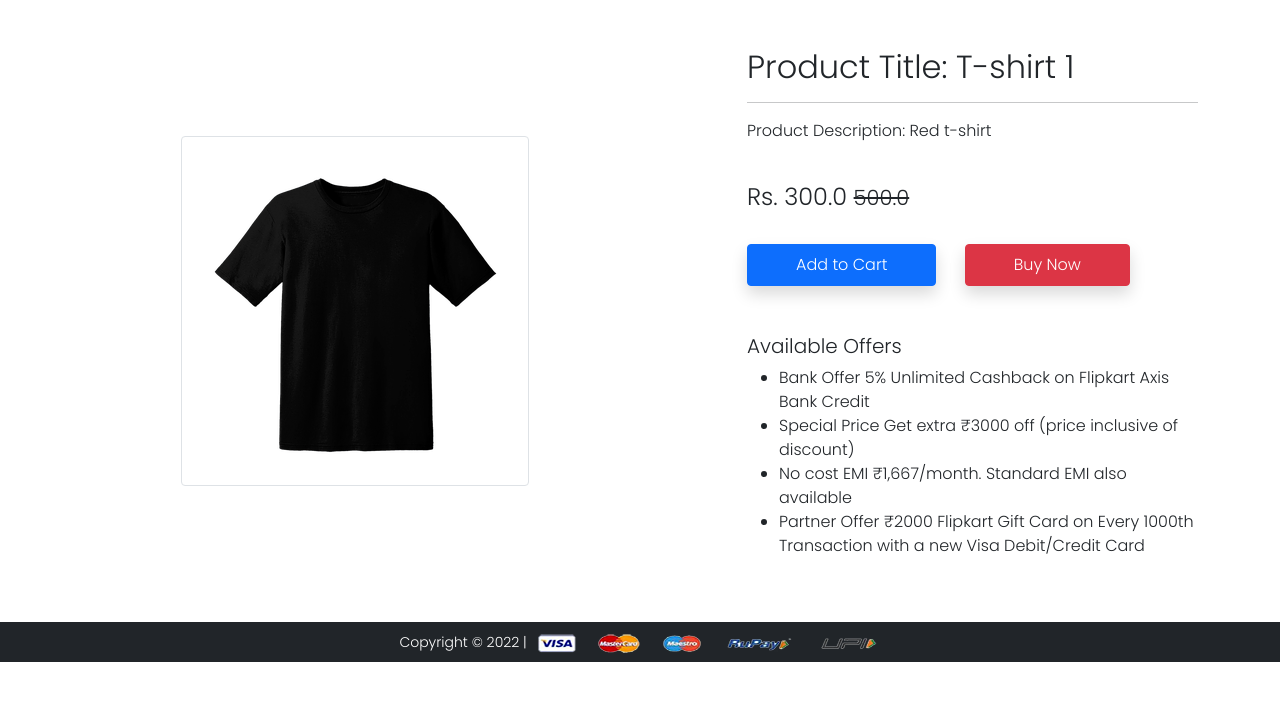
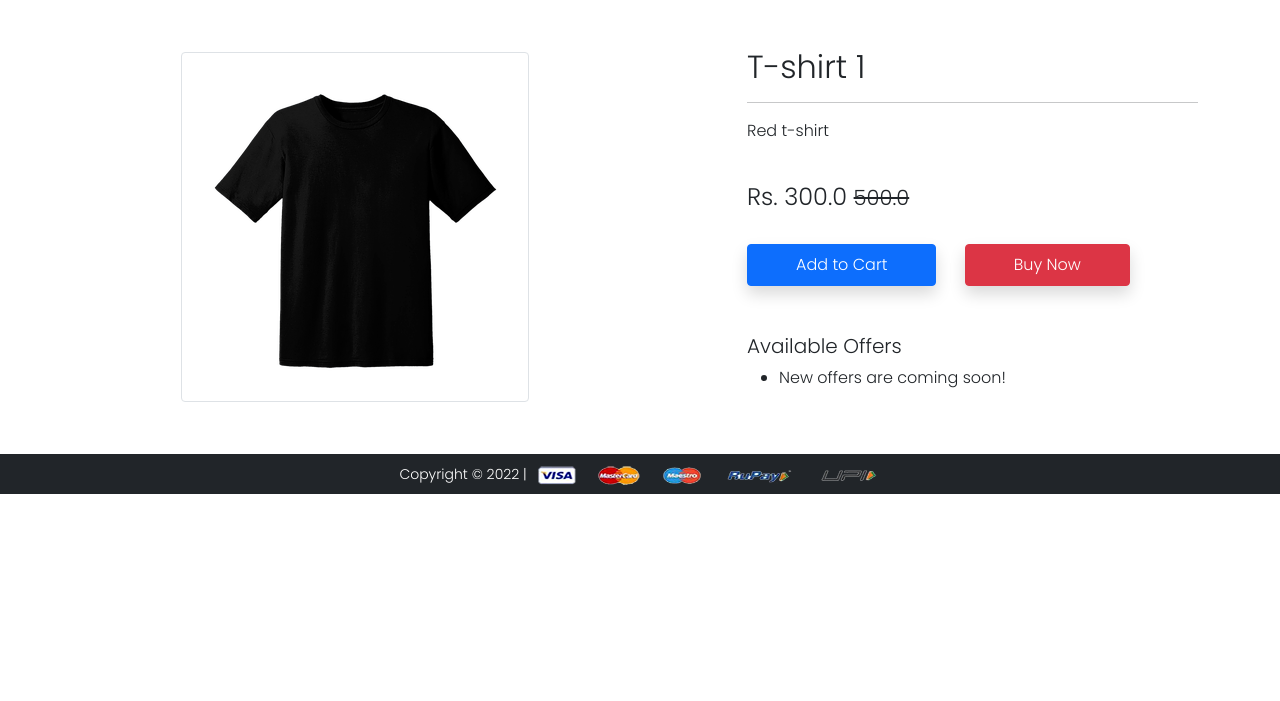
Before and after one commit to SRSKing12/srs-mart, a Django app: page /product-detail/2/ in a window 1280 px wide. Shown: the part 56-757 px from the top of the page. Run offline with Django 3.2, Linux system fonts and the light colour scheme; data comes from the database, SQL or seed files in the repository; some libraries are stand-ins or nearby versions.

Commit message:
Update productdetail.html

```diff
--- a/app/templates/app/productdetail.html
+++ b/app/templates/app/productdetail.html
@@ -9,9 +9,9 @@
    <img src="{{product.product_image.url}}" alt="Product Image" class="img-fluid img-thumbnail">
   </div>
   <div class="col-sm-5 offset-sm-1">
-   <h2>Product Title: {{product.title}}</h2>
+   <h2>{{product.title}}</h2>
    <hr>
-   <p>Product Description: {{product.description}}</p> <br>
+   <p>{{product.description}}</p> <br>
    <h4>Rs. {{product.discounted_price}} <small class="fw-light text-decoration-line-through">{{product.selling_price}}</small></h4> <br>
 
    {% if request.user.is_authenticated %}
@@ -35,10 +35,7 @@
    <a href="{% url 'showcart' %}" class="btn btn-danger shadow px-5 py-2 ms-4">Buy Now</a>
    <h5 class="mt-5">Available Offers</h5>
    <ul>
-    <li>Bank Offer 5% Unlimited Cashback on Flipkart Axis Bank Credit</li>
-    <li>Special Price Get extra ₹3000 off (price inclusive of discount)</li>
-    <li>No cost EMI ₹1,667/month. Standard EMI also available</li>
-    <li>Partner Offer ₹2000 Flipkart Gift Card on Every 1000th Transaction with a new Visa Debit/Credit Card</li>
+    <li>New offers are coming soon!</li>
    </ul>
   </div>
  </div>
```
